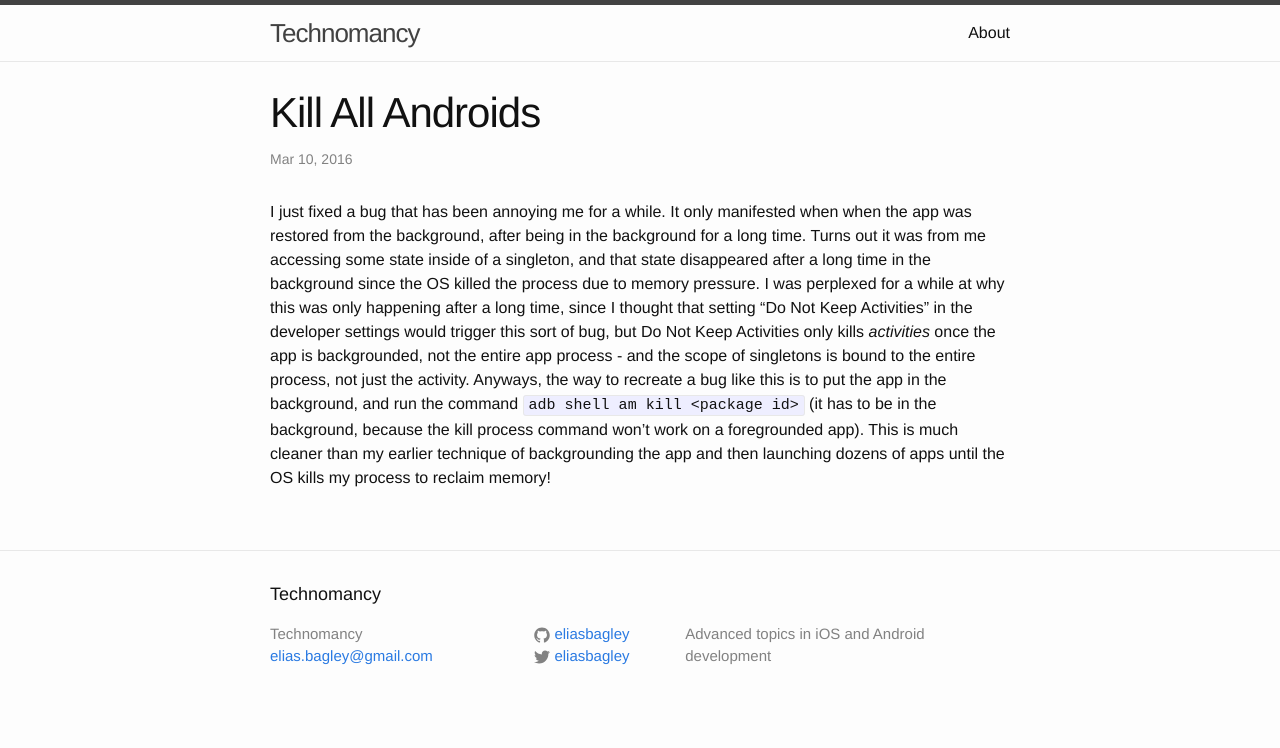
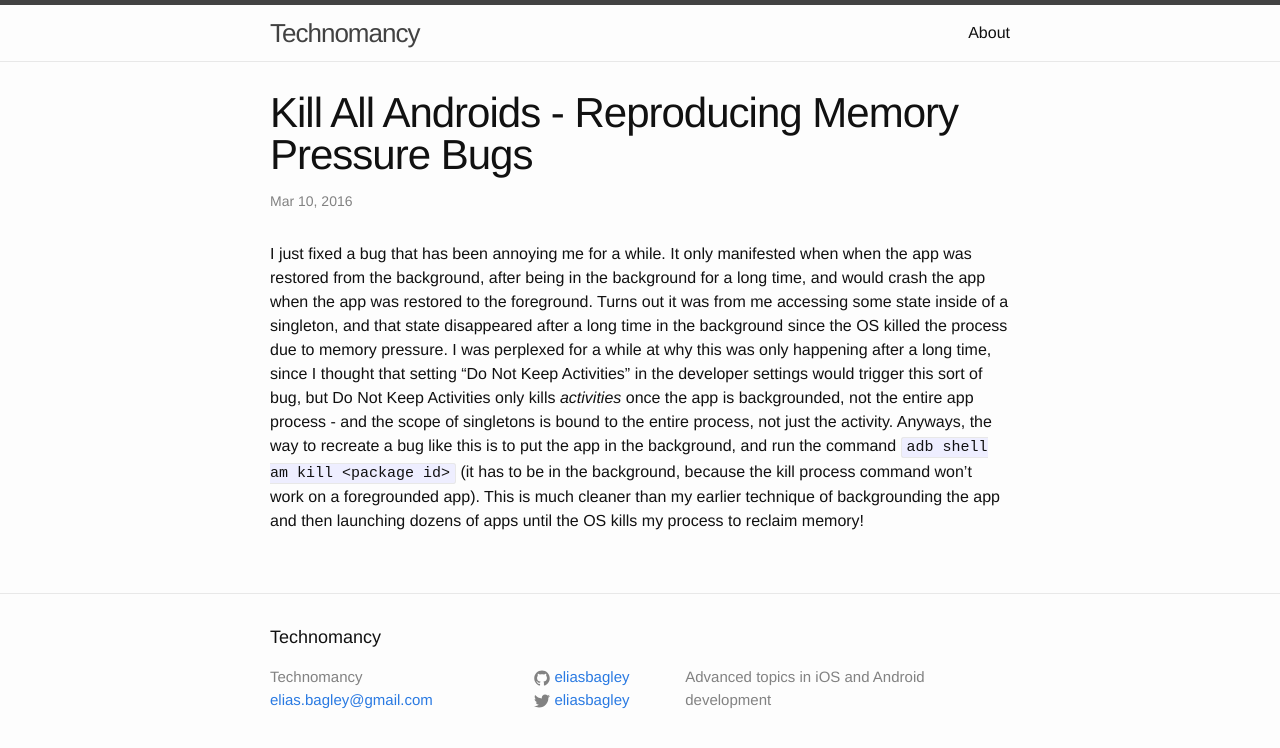
Before and after one commit to eliasbagley/eliasbagley.github.io, a Jekyll site: the page built from _posts/2016-3-10-killing-app-process.markdown, in a window 1280 px wide. Shown: the top 748 px of the page. Built offline with Jekyll 4.4.1, drawn with Linux system fonts in a browser that asks for light colours; Markdown is read by kramdown in place of the engine named in the settings; comment, search, counter and statistics services are not loaded.

Commit message:
Fix a thing

```diff
--- a/_posts/2016-3-10-killing-app-process.markdown
+++ b/_posts/2016-3-10-killing-app-process.markdown
@@ -1,9 +1,9 @@
 ---
 layout: post
-title:  "Kill All Androids"
+title:  "Kill All Androids - Reproducing Memory Pressure Bugs"
 date:   2016-03-10 12:00:00
 comments: true
 categories: Android
 ---
 
-I just fixed a bug that has been annoying me for a while. It only manifested when when the app was restored from the background, after being in the background for a long time. Turns out it was from me accessing some state inside of a singleton, and that state disappeared after a long time in the background since the OS killed the process due to memory pressure. I was perplexed for a while at why this was only happening after a long time, since I thought that setting "Do Not Keep Activities" in the developer settings would trigger this sort of bug, but Do Not Keep Activities only kills _activities_ once the app is backgrounded, not the entire app process - and the scope of singletons is bound to the entire process, not just the activity. Anyways, the way to recreate a bug like this is to put the app in the background, and run the command `adb shell am kill <package id>` (it has to be in the background, because the kill process command won't work on a foregrounded app). This is much cleaner than my earlier technique of backgrounding the app and then launching dozens of apps until the OS kills my process to reclaim memory!
+I just fixed a bug that has been annoying me for a while. It only manifested when when the app was restored from the background, after being in the background for a long time, and would crash the app when the app was restored to the foreground. Turns out it was from me accessing some state inside of a singleton, and that state disappeared after a long time in the background since the OS killed the process due to memory pressure. I was perplexed for a while at why this was only happening after a long time, since I thought that setting "Do Not Keep Activities" in the developer settings would trigger this sort of bug, but Do Not Keep Activities only kills _activities_ once the app is backgrounded, not the entire app process - and the scope of singletons is bound to the entire process, not just the activity. Anyways, the way to recreate a bug like this is to put the app in the background, and run the command `adb shell am kill <package id>` (it has to be in the background, because the kill process command won't work on a foregrounded app). This is much cleaner than my earlier technique of backgrounding the app and then launching dozens of apps until the OS kills my process to reclaim memory!
```
